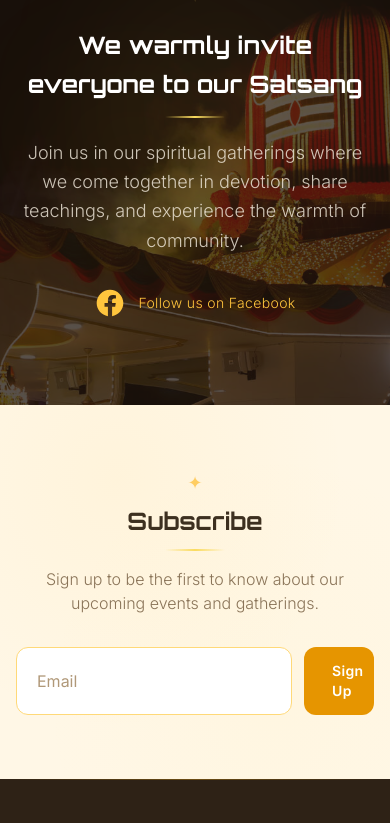
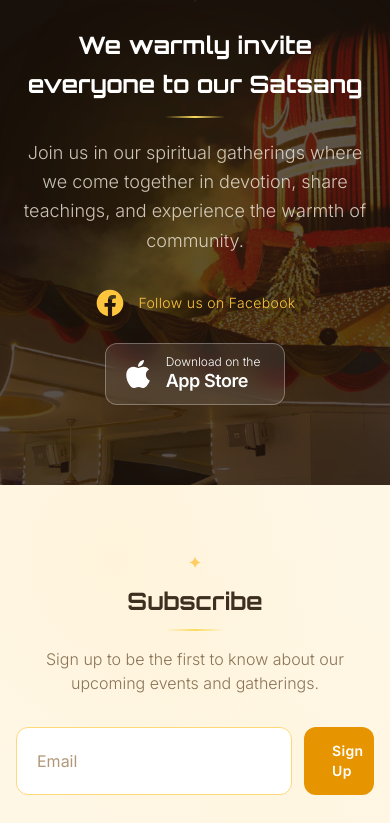
Before and after one commit to Sustainsys2025/GuruJi-Website, a Next.js app: page / in a window 390 px wide. Shown: the part 2615-3438 px from the top of the page. Built offline with nearby package versions, Linux system fonts and the light colour scheme.

Commit message:
Add App Store download links to homepage, contact page, and navbar

```diff
--- a/src/app/contact/page.tsx
+++ b/src/app/contact/page.tsx
@@ -56,12 +56,26 @@ export default function ContactPage() {
                 {contactData.info.timings}
               </p>
 
-              <a
-                href="#contact-form"
-                className="inline-block bg-lavender-500 text-white px-8 py-3 font-semibold text-sm tracking-wide hover:bg-lavender-600 rounded-xl btn-shimmer transition-colors duration-300"
-              >
-                Drop Us a Line
-              </a>
+              <div className="flex flex-col sm:flex-row items-center gap-4">
+                <a
+                  href="#contact-form"
+                  className="inline-flex items-center justify-center bg-lavender-500 text-white px-8 py-3 font-semibold text-sm tracking-wide hover:bg-lavender-600 rounded-xl btn-shimmer transition-colors duration-300 h-12"
+                >
+                  Drop Us a Line
+                </a>
+                <a
+                  href="https://apps.apple.com/gb/app/guruji-cambridge/id6760822891"
+                  target="_blank"
+                  rel="noopener noreferrer"
+                  className="inline-flex items-center gap-2.5 bg-indigo-700 text-white px-6 py-3 rounded-xl hover:bg-indigo-800 transition-colors duration-300 group h-12"
+                  aria-label="Download on the App Store"
+                >
+                  <svg className="w-5 h-5 group-hover:scale-110 transition-transform duration-300" viewBox="0 0 384 512" fill="currentColor" aria-hidden="true">
+                    <path d="M318.7 268.7c-.2-36.7 16.4-64.4 50-84.8-18.8-26.9-47.2-41.7-84.7-44.6-35.5-2.8-74.3 20.7-88.5 20.7-15 0-49.4-19.7-76.4-19.7C63.3 141.2 4 184.8 4 273.5c0 26.2 4.8 53.3 14.4 81.2 12.8 36.7 59 126.7 107.2 125.2 25.2-.6 43-17.9 75.8-17.9 31.8 0 48.3 17.9 76.4 17.9 48.6-.7 90.4-82.5 102.6-119.3-65.2-30.7-61.7-90-61.7-91.9zm-56.6-164.2c27.3-32.4 24.8-61.9 24-72.5-24.1 1.4-52 16.4-67.9 34.9-17.5 19.8-27.8 44.3-25.6 71.9 26.1 2 49.9-11.4 69.5-34.3z"/>
+                  </svg>
+                  <span className="font-semibold text-sm tracking-wide">Get our iOS App</span>
+                </a>
+              </div>
             </div>
 
             {/* Right: Google Map */}
--- a/src/app/page.tsx
+++ b/src/app/page.tsx
@@ -119,8 +119,8 @@ export default function HomePage() {
           <p className="mt-5 text-cream-200/80 text-lg font-light leading-relaxed">
             {homeData.cta.description}
           </p>
-          {siteData.socialLinks.facebook && (
-            <div className="mt-8">
+          <div className="mt-8 flex flex-col sm:flex-row items-center justify-center gap-6">
+            {siteData.socialLinks.facebook && (
               <a
                 href={siteData.socialLinks.facebook}
                 target="_blank"
@@ -133,8 +133,23 @@ export default function HomePage() {
                 </svg>
                 <span className="text-sm font-light tracking-wide">Follow us on Facebook</span>
               </a>
-            </div>
-          )}
+            )}
+            <a
+              href="https://apps.apple.com/gb/app/guruji-cambridge/id6760822891"
+              target="_blank"
+              rel="noopener noreferrer"
+              className="inline-flex items-center gap-3 bg-white/10 backdrop-blur-sm border border-white/30 rounded-xl pl-4 pr-6 py-3 text-white hover:bg-white/20 transition-all duration-300 group"
+              aria-label="Download on the App Store"
+            >
+              <svg className="w-8 h-8 group-hover:scale-110 transition-transform duration-300" viewBox="0 0 384 512" fill="currentColor" aria-hidden="true">
+                <path d="M318.7 268.7c-.2-36.7 16.4-64.4 50-84.8-18.8-26.9-47.2-41.7-84.7-44.6-35.5-2.8-74.3 20.7-88.5 20.7-15 0-49.4-19.7-76.4-19.7C63.3 141.2 4 184.8 4 273.5c0 26.2 4.8 53.3 14.4 81.2 12.8 36.7 59 126.7 107.2 125.2 25.2-.6 43-17.9 75.8-17.9 31.8 0 48.3 17.9 76.4 17.9 48.6-.7 90.4-82.5 102.6-119.3-65.2-30.7-61.7-90-61.7-91.9zm-56.6-164.2c27.3-32.4 24.8-61.9 24-72.5-24.1 1.4-52 16.4-67.9 34.9-17.5 19.8-27.8 44.3-25.6 71.9 26.1 2 49.9-11.4 69.5-34.3z"/>
+              </svg>
+              <div className="text-left">
+                <div className="text-xs font-light leading-none mb-0.5">Download on the</div>
+                <div className="text-lg font-semibold leading-tight tracking-tight">App Store</div>
+              </div>
+            </a>
+          </div>
         </div>
       </section>
 
--- a/src/components/Navbar.tsx
+++ b/src/components/Navbar.tsx
@@ -135,6 +135,18 @@ export default function Navbar({ links, siteName }: NavbarProps) {
                 </Link>
               )
             )}
+            <a
+              href="https://apps.apple.com/gb/app/guruji-cambridge/id6760822891"
+              target="_blank"
+              rel="noopener noreferrer"
+              className="ml-2 p-2 text-indigo-600 hover:text-lavender-600 hover:bg-lavender-50/50 rounded-full transition-all duration-300 group"
+              aria-label="Download on the App Store"
+              title="Get our iOS App"
+            >
+              <svg className="w-5 h-5 group-hover:scale-110 transition-transform duration-300" viewBox="0 0 384 512" fill="currentColor" aria-hidden="true">
+                <path d="M318.7 268.7c-.2-36.7 16.4-64.4 50-84.8-18.8-26.9-47.2-41.7-84.7-44.6-35.5-2.8-74.3 20.7-88.5 20.7-15 0-49.4-19.7-76.4-19.7C63.3 141.2 4 184.8 4 273.5c0 26.2 4.8 53.3 14.4 81.2 12.8 36.7 59 126.7 107.2 125.2 25.2-.6 43-17.9 75.8-17.9 31.8 0 48.3 17.9 76.4 17.9 48.6-.7 90.4-82.5 102.6-119.3-65.2-30.7-61.7-90-61.7-91.9zm-56.6-164.2c27.3-32.4 24.8-61.9 24-72.5-24.1 1.4-52 16.4-67.9 34.9-17.5 19.8-27.8 44.3-25.6 71.9 26.1 2 49.9-11.4 69.5-34.3z"/>
+              </svg>
+            </a>
           </div>
 
           <button
@@ -198,6 +210,18 @@ export default function Navbar({ links, siteName }: NavbarProps) {
                 </Link>
               )
             )}
+            <a
+              href="https://apps.apple.com/gb/app/guruji-cambridge/id6760822891"
+              target="_blank"
+              rel="noopener noreferrer"
+              className="flex items-center gap-3 px-4 py-3 text-sm font-semibold text-indigo-600 rounded-xl hover:bg-lavender-50/50 transition-all duration-300"
+              aria-label="Download on the App Store"
+            >
+              <svg className="w-5 h-5" viewBox="0 0 384 512" fill="currentColor" aria-hidden="true">
+                <path d="M318.7 268.7c-.2-36.7 16.4-64.4 50-84.8-18.8-26.9-47.2-41.7-84.7-44.6-35.5-2.8-74.3 20.7-88.5 20.7-15 0-49.4-19.7-76.4-19.7C63.3 141.2 4 184.8 4 273.5c0 26.2 4.8 53.3 14.4 81.2 12.8 36.7 59 126.7 107.2 125.2 25.2-.6 43-17.9 75.8-17.9 31.8 0 48.3 17.9 76.4 17.9 48.6-.7 90.4-82.5 102.6-119.3-65.2-30.7-61.7-90-61.7-91.9zm-56.6-164.2c27.3-32.4 24.8-61.9 24-72.5-24.1 1.4-52 16.4-67.9 34.9-17.5 19.8-27.8 44.3-25.6 71.9 26.1 2 49.9-11.4 69.5-34.3z"/>
+              </svg>
+              Get our iOS App
+            </a>
           </div>
         </div>
       </nav>
```
